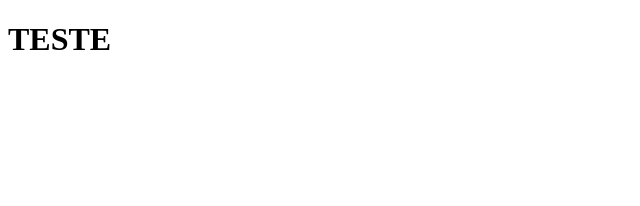
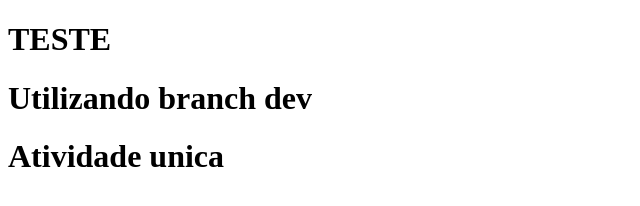
Before and after one commit to raissabonfim/DevOp, a plain HTML site: page Aula01/index.html in a window 1280 px wide. Shown: the whole page, without its empty margins (0-640 px from the left). Drawn offline with Linux system fonts and the light colour scheme.

```diff
--- a/Aula01/index.html
+++ b/Aula01/index.html
@@ -7,6 +7,8 @@
 </head>
 <body>
     <H1> TESTE </H1>
-    </H1>
+     <H1> Utilizando branch dev</H1>
+      <H1> Atividade unica</H1>
+
 </body>
 </html>
```
